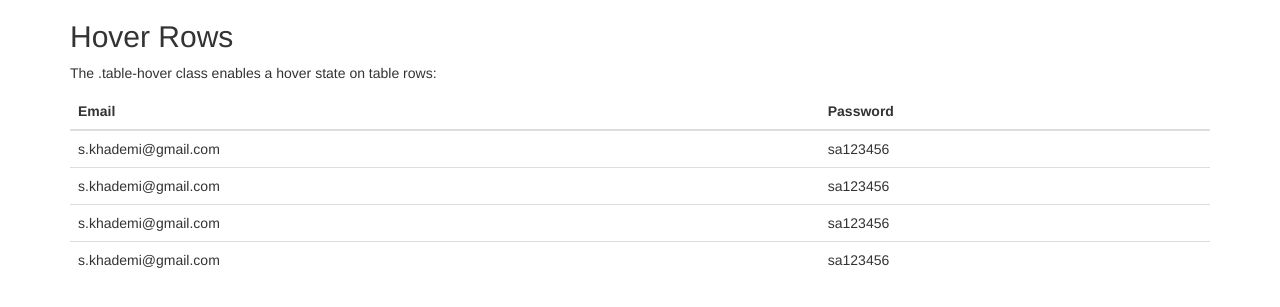
After one commit to SamaneKhademi/firstDjango, a Django app: page /home/datatabel/ in a window 1280 px wide. The commit adds this page. Shown: the top 307 px of the page. Run offline with Django 5.2, Linux system fonts and the light colour scheme; data comes from the database, SQL or seed files in the repository; some libraries are stand-ins or nearby versions.

Commit message:
datatabel

```diff
--- a/django1/django1/urls.py
+++ b/django1/django1/urls.py
@@ -19,5 +19,5 @@ from django.urls import path,include
 
 urlpatterns = [
     path('admin/', admin.site.urls),
-    path('', include('home.urls')),
+    path('home/', include('home.urls')),
 ]
--- a/django1/home/models.py
+++ b/django1/home/models.py
@@ -2,7 +2,6 @@ from django.db import models
 
 # Create your models here.
 
-class user(models.Model):
-    name = models.CharField(max_length=50)
-    email = models.EmailField(max_length=50)
-    password = models.CharField(max_length=50)
+class User(models.Model):
+    Email = models.CharField(max_length=50)
+    Password = models.CharField(max_length=15)
--- /dev/null
+++ b/django1/home/templates/datatabel.html
@@ -0,0 +1,35 @@
+<!DOCTYPE html>
+<html lang="en">
+<head>
+  <title>Bootstrap Example</title>
+  <meta charset="utf-8">
+  <meta name="viewport" content="width=device-width, initial-scale=1">
+  <link rel="stylesheet" href="https://maxcdn.bootstrapcdn.com/bootstrap/3.4.1/css/bootstrap.min.css">
+  <script src="https://ajax.googleapis.com/ajax/libs/jquery/3.7.1/jquery.min.js"></script>
+  <script src="https://maxcdn.bootstrapcdn.com/bootstrap/3.4.1/js/bootstrap.min.js"></script>
+</head>
+<body>
+
+<div class="container">
+  <h2>Hover Rows</h2>
+  <p>The .table-hover class enables a hover state on table rows:</p>
+  <table class="table table-hover">
+    <thead>
+      <tr>
+        <th>Email</th>
+        <th>Password</th>
+      </tr>
+    </thead>
+    <tbody>
+    {% for item in alldata %}
+      <tr>
+        <td>{{item.Email}}</td>
+        <td>{{item.Password}}</td>
+      </tr>
+    {% endfor %}
+    </tbody>
+  </table>
+</div>
+
+</body>
+</html>
--- a/django1/home/urls.py
+++ b/django1/home/urls.py
@@ -4,4 +4,5 @@ from . import views
 urlpatterns = [
     path('', views.index,),
     path('signUp/', views.signUp, name='ثبت نام'),
+    path('datatabel/', views.datatabel, name='دیتاهای ثبت شده'),
 ]
--- a/django1/home/views.py
+++ b/django1/home/views.py
@@ -9,15 +9,10 @@ def index(request):
 
 
 def signUp(request):
-    page1=loader.get_template('signUp.html')
-    context={}
-    return HttpResponse(page1.render())
+    user=models.User(Email="s.khademi@gmail.com",Password="sa123456")
+    user.save()
+    return render(request=request, template_name='signUp.html',context={})
 
-
-
-    """
-    user1=models.user(name="samane", email="s.khademi1992@gmail.com", password="123456")
-    user1.save()
-    context={"user":user1}
-    return HttpResponse(page1.render(context))
-"""
+def datatabel(request):
+    alldata=models.User.objects.all()
+    return render(request=request, template_name='datatabel.html', context={"alldata":alldata})
```
Also changed, not shown: django1/home/templates/index.html (+8 -9 lines), django1/home/templates/signUp.html (+5 -9 lines), django1/db.sqlite3, django1/home/migrations/0002_alter_user_email.py (added), django1/home/migrations/0003_delete_user.py (added), django1/home/migrations/0004_initial.py (added).
